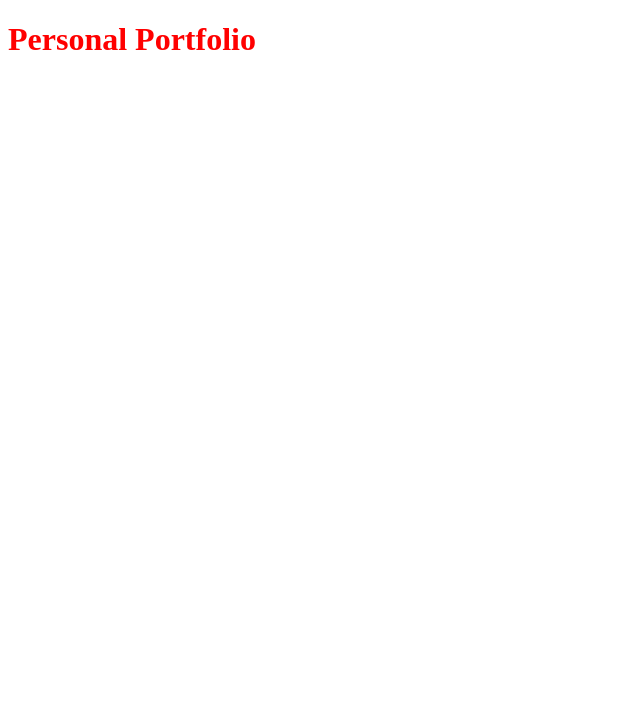
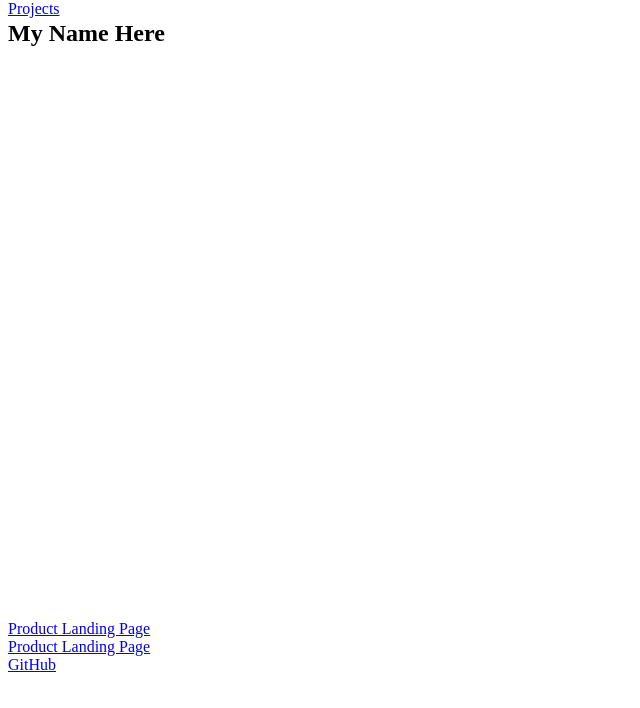
Before and after one commit to mallred7/Portfolio, a plain HTML site: page index.html in a window 1280 px wide. Shown: the whole page, without its empty margins (0-640 px from the left). Drawn offline with Linux system fonts and the light colour scheme.

Commit message:
first attempt, fail stories #7 and #10

```diff
--- a/index.html
+++ b/index.html
@@ -9,8 +9,32 @@
 </head>
 
 <body>
-    <h1>Personal Portfolio</h1>
+    <!-- User Story #6: My portfolio should have a navbar with an id of navbar. -->
+    <nav id="navbar">
+        <!-- User Story #7: The navbar should contain at least one link that I can click on to navigate to different sections of the page. -->
+        <a href="#projects">Projects</a>
+    </nav>
+    <!-- User Story #1: My portfolio should have a welcome section with an id of welcome-section. -->
+    <section id="welcome-section">
+        <!-- User Story #2: The welcome section should have an h1 element that contains text. -->
+        <h1>My Name Here</h1>
+    </section>
 
+    <!-- User Story #3: My portfolio should have a projects section with an id of projects. -->
+    <section id="projects">
+        <div id="project-grid">
+            <!-- User Story #4: The projects section should contain at least one element with a class of project-tile to hold a project. -->
+            <!-- User Story #5: The projects section should contain at least one link to a project. -->
+            <a href="https://codepen.io/mallred7/pen/GRNdjEB" class="project-tile">Product Landing Page</a>
+        </div>
+        <div id="project-grid">
+            <a href="https://codepen.io/mallred7/pen/GRNdjEB" class="project-tile">Product Landing Page</a>
+        </div>
+    </section>
+    <section id="links">
+        <!-- User Story #8: My portfolio should have a link with an id of profile-link, which opens my GitHub or FCC profile in a new tab. -->
+        <a href="https://github.com/mallred7" id="profile-link" target="_blank">GitHub</a>
+    </section>
 </body>
 
 </html>
--- a/style.css
+++ b/style.css
@@ -1,3 +1,19 @@
-h1  {
-    color: red;
+/* User Story #9: My portfolio should have at least one media query.
+User Story #10: The height of the welcome section should be equal to the height of the viewport.
+User Story #11: The navbar should always be at the top of the viewport. */
+
+nav {
+    position: fixed;
+    top: 0;
+    width: 100%;
 }
+
+#welcome-section {
+    height: 100vh;
+}
+
+@media screen and (min-width: 800px) {
+    #welcome-section {
+        height: 75vh;
+    }
+}
```
